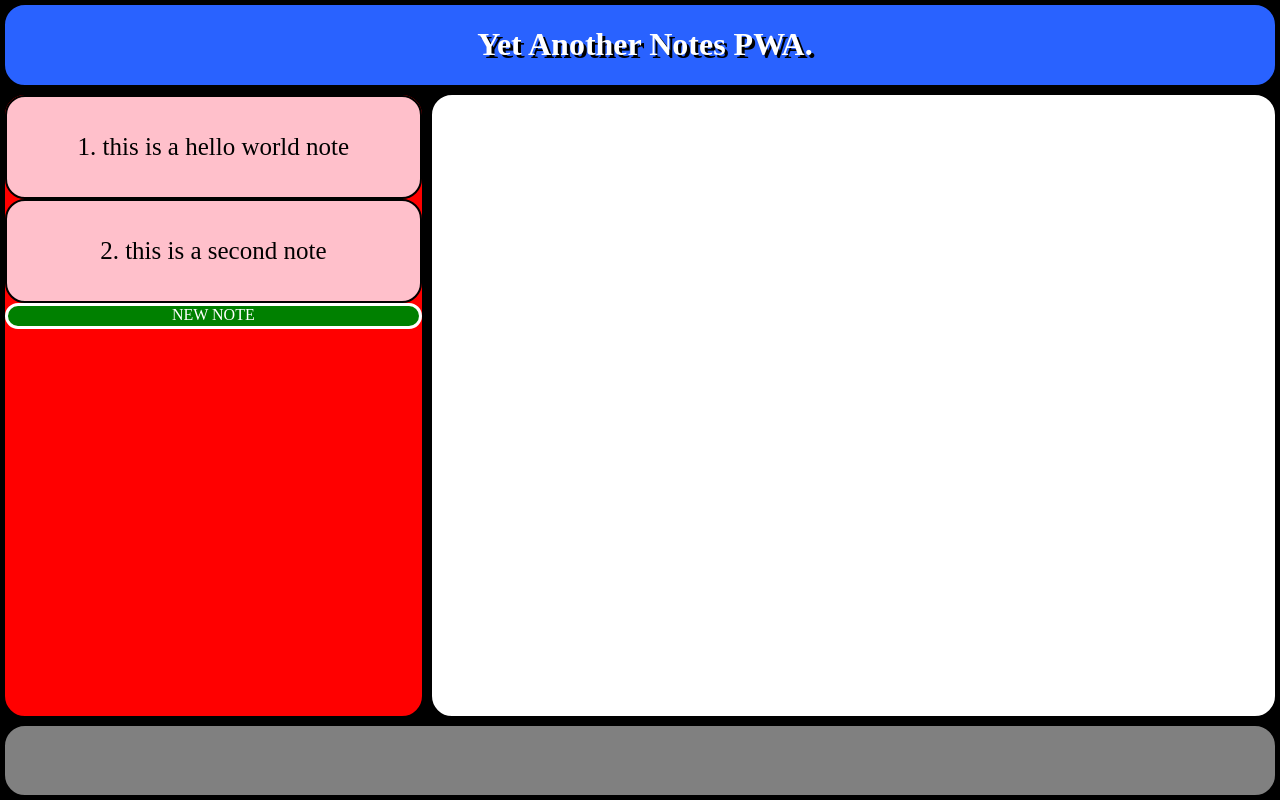
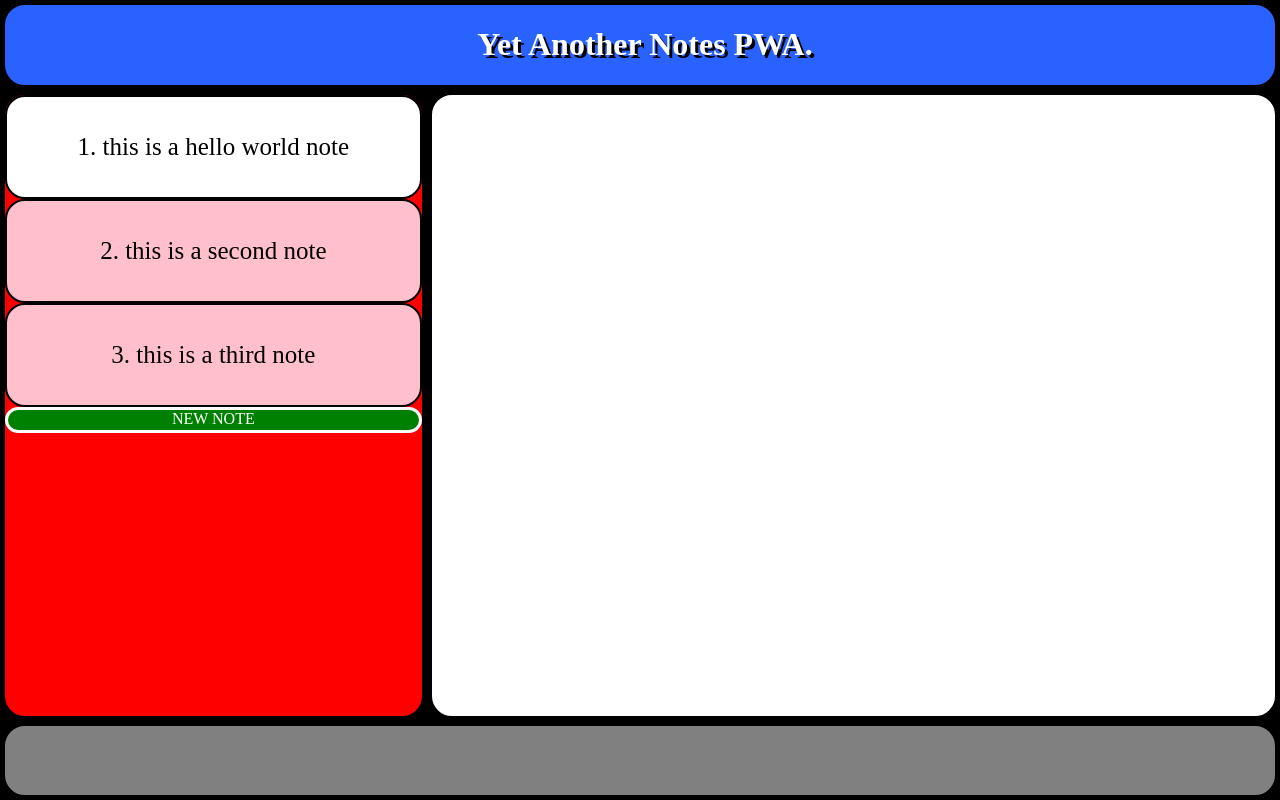
Before and after one commit to Shavrin/yet-another-notes-pwa, a React (Create React App) app: page / in a window 1280 px wide. Built offline with nearby package versions, Linux system fonts and the light colour scheme.

Commit message:
progress

```diff
--- a/public/style.css
+++ b/public/style.css
@@ -86,7 +86,16 @@ footer {
     background-color: lightgreen;
     cursor: pointer;
 }
-@media(min-width: 500px) {
+
+.note.active {
+    background-color: white;
+}
+
+.note.active:hover {
+    background-color: lightgrey;
+}
+
+@media(min-width: 700px) {
     .grid-container {
         grid-template-rows: 1fr 8fr 1fr;
         grid-template-columns: 1fr 2fr;
--- a/src/App.js
+++ b/src/App.js
@@ -1,17 +1,36 @@
 import React from 'react';
 import NoteList from './components/NoteList';
 
-const App = function(){
+class App extends React.Component {
+    constructor(){
+        super();
+        this.state = {
+                "Notes" : [{
+                    id: 1,
+                    data: "this is a hello world note"
+                },
+                {
+                    id: 2,
+                    data: "this is a second note"
+                },
+                {
+                    id: 3,
+                    data: "this is a third note"
+                }]
+        }
+    };
+    render() {
         return (
         <div className="grid-container">
             <header>
                 <h1><a href="/">Yet Another Notes PWA.</a></h1>
             </header>
 
-        <NoteList/>
+            <NoteList notesData={this.state.Notes}/>
 
-        <textarea id="editor" contentEditable></textarea>
+            <textarea id="editor"></textarea>
             <footer></footer>
         </div>);
     }
+}
 export default App;
--- a/src/components/Note.js
+++ b/src/components/Note.js
@@ -1,11 +1,21 @@
 import React from 'react';
 
-const Note = function(props) {
-    return (
-        <div className="note">
-            <p className="noteTitle">{props.children}</p>
-        </div>
-    );
+class Note extends React.Component {
+    constructor(props) {
+        super(props);
+        this.state = {
+            'active': this.props.active
+        };
+    };
+
+    render(){
+        const classes = "note" + (this.state.active ? " active" : "");
+
+        return(
+            <div className={classes} onClick={() => {console.log(this.props.children)}}>
+                <p className="noteTitle">{this.props.children}</p>
+            </div>);
+    };
 }
 
 export default Note;
--- a/src/components/NoteList.js
+++ b/src/components/NoteList.js
@@ -4,18 +4,11 @@ import CreateNoteButton from './CreateNoteButton';
 
 const NoteList = function(props){
 
-    const notesData = [
-        {
-            id: 1,
-            data: "this is a hello world note"
-        },
-        {
-            id: 2,
-            data: "this is a second note"
-        }
-    ];
-
-    const Notes = notesData.map(note => <Note>{`${note.id}. ${note.data}`}</Note>);
+    const Notes = props.notesData.map(note =>
+        <Note key={note.id} active={(note.id===1 ? true : false)}>
+            {`${note.id}. ${note.data}`}
+        </Note>
+    );
 
     return (
         <aside>
```
Lines whose indentation alone changed are shown as unchanged.
